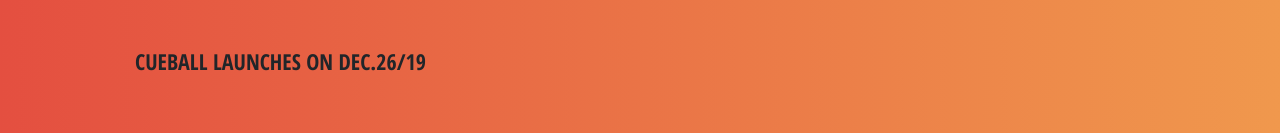
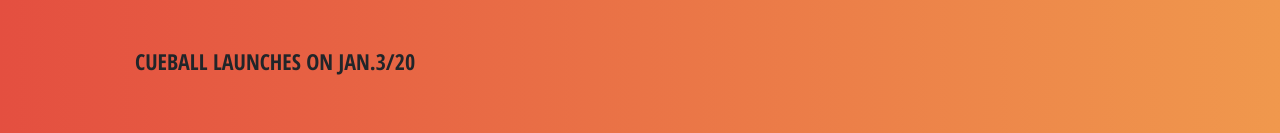
Before and after one commit to skybrandevs/cueball, a React (Create React App) app: page /news in a window 1280 px wide. Shown: the part 175-308 px from the top of the page. Built offline with nearby package versions, Linux system fonts and the light colour scheme; the HTML template or start-up script is replaced by a standard one.

Commit message:
correction

```diff
--- a/src/components/pages/news.jsx
+++ b/src/components/pages/news.jsx
@@ -24,7 +24,7 @@
 <div className="col-sm-12">
 <h4 className="leader-font"><img src={newsupdates} className="img-fluid help-game"/>News & Updates</h4>
 
-<h6 className="top-leader-2">CUEBALL LAUNCHES ON DEC.26/19</h6>
+<h6 className="top-leader-2">CUEBALL LAUNCHES ON JAN.3/20</h6>
     <p className="no-data">We are pleased to inform the entire stakeholders that we would be launching on the 26th decemeber 2019.</p>
 
 </div>
```
